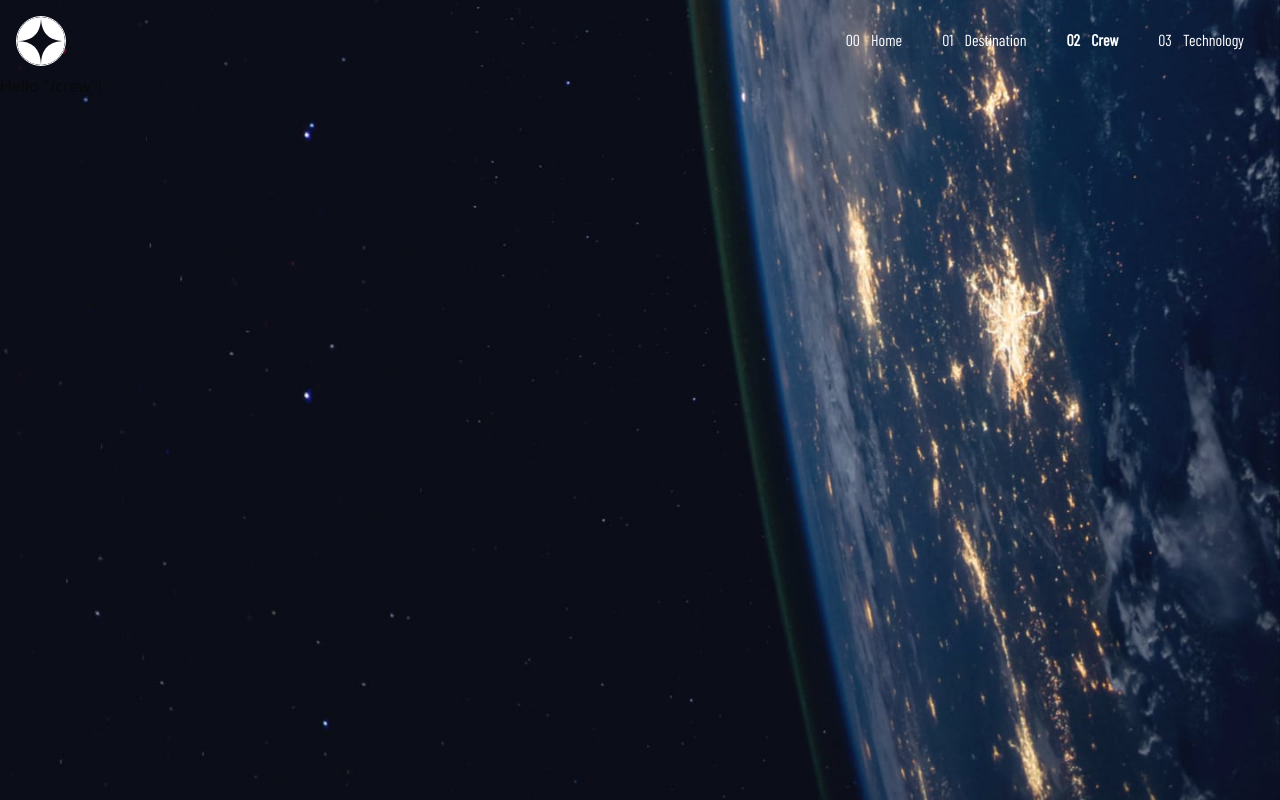
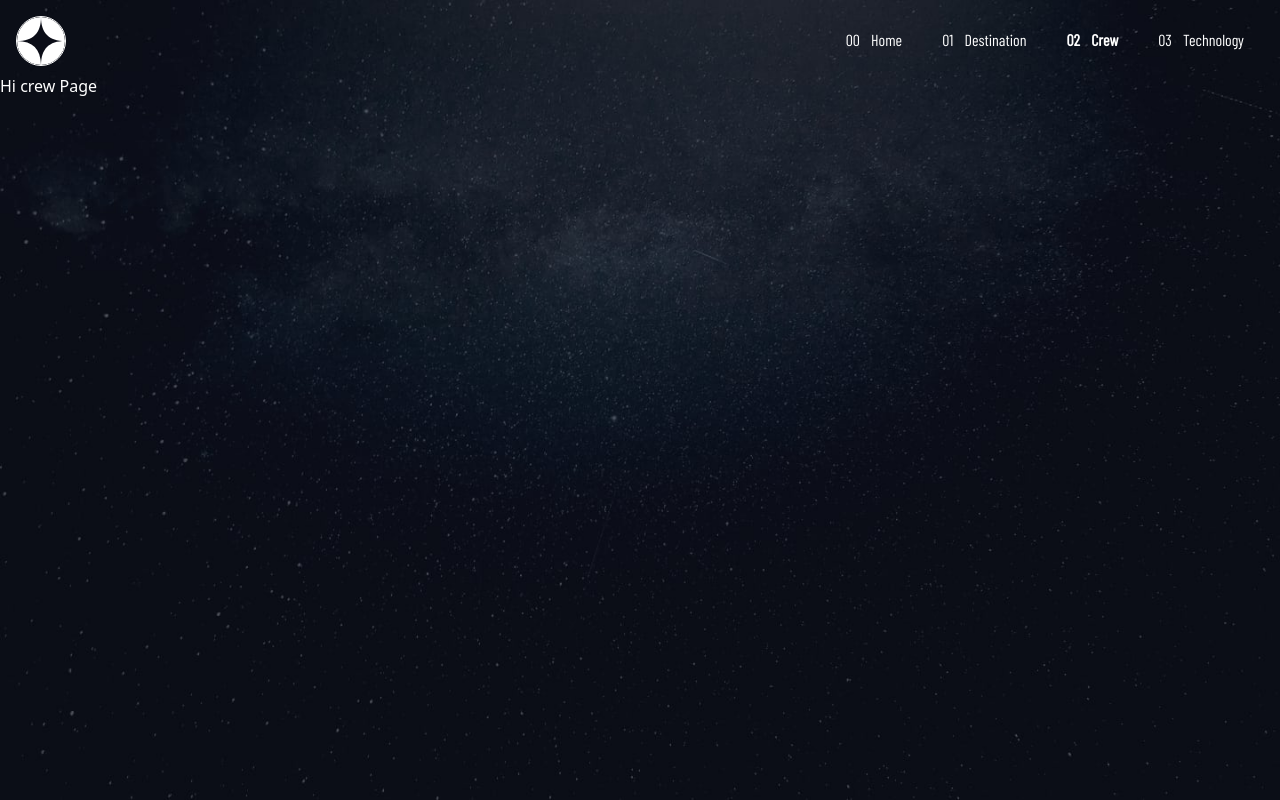
Before and after one commit to kachi-jasperD/space-tourism-website, a React (Vite) app: page /crew in a window 1280 px wide. Built offline with nearby package versions, Linux system fonts and the light colour scheme.

Commit message:
sharedBackground for other Menu Items

```diff
--- /dev/null
+++ b/src/pages/Home.tsx
@@ -0,0 +1,30 @@
+import backgroundDesktop from "/assets/home/background-home-desktop.jpg";
+import backgroundMobile from "/assets/home/background-home-mobile.jpg";
+import backgroundTablet from "/assets/home/background-home-tablet.jpg";
+
+/* I made the background image fixed to allow text be displayed on it */
+
+const Home = () => {
+  return (
+    <>
+      {/* Mobile background Page */}
+      <div
+        className="fixed inset-0 bg-cover bg-center -z-10"
+        style={{ backgroundImage: `url(${backgroundMobile})` }}
+      ></div>
+
+      {/* Tablet background Page */}
+      <div
+        className="hidden md:block fixed inset-0 bg-cover bg-center -z-10"
+        style={{ backgroundImage: `url(${backgroundTablet})` }}
+      ></div>
+
+      {/* Desktop background Page */}
+      <div
+        className="hidden lg:block fixed inset-0 bg-cover bg-center -z-10"
+        style={{ backgroundImage: `url(${backgroundDesktop})` }}
+      ></div>
+    </>
+  );
+};
+export default Home;
--- a/src/pages/NavBar.tsx
+++ b/src/pages/NavBar.tsx
@@ -3,7 +3,7 @@ import logo from "/assets/shared/logo.svg";
 
 const NavBar = () => {
   return (
-    // <div className="relative z-10">
+    <>
       <div className="p-2 flex justify-between gap-2 mr-7 font-barlow-condensed">
         <img
           src={logo}
@@ -25,7 +25,7 @@ const NavBar = () => {
           </Link>
         </div>
       </div>
-    //  </div>
+    </>
   );
 };
 export default NavBar;
--- /dev/null
+++ b/src/pages/SharedBackground.tsx
@@ -0,0 +1,28 @@
+import sharedBackgroundDesktop from "/assets/destination/background-destination-desktop.jpg";
+import sharedBackgroundMobile from "/assets/destination/background-destination-mobile.jpg";
+import sharedBackgroundTablet from "/assets/destination/background-destination-tablet.jpg";
+
+const SharedBackground = () => {
+  return (
+    <>
+      {/* Mobile background Page */}
+      <div
+        className="fixed inset-0 bg-cover bg-center -z-10"
+        style={{ backgroundImage: `url(${sharedBackgroundMobile})` }}
+      ></div>
+
+      {/* Tablet background Page */}
+      <div
+        className="hidden md:block fixed inset-0 bg-cover bg-center -z-10"
+        style={{ backgroundImage: `url(${sharedBackgroundTablet})` }}
+      ></div>
+
+      {/* Desktop background Page */}
+      <div
+        className="hidden lg:block fixed inset-0 bg-cover bg-center -z-10"
+        style={{ backgroundImage: `url(${sharedBackgroundDesktop})` }}
+      ></div>
+    </>
+  );
+};
+export default SharedBackground;
--- a/src/routes/__root.tsx
+++ b/src/routes/__root.tsx
@@ -1,42 +1,34 @@
 import * as React from "react";
-import { Outlet, createRootRoute } from "@tanstack/react-router";
+import {
+  Outlet,
+  createRootRoute,
+  useRouterState,
+} from "@tanstack/react-router";
 import NavBar from "@/pages/NavBar";
 import menu from "/assets/shared/icon-hamburger.svg";
-import backgroundDesktop from "/assets/home/background-home-desktop.jpg";
-import backgroundMobile from "/assets/home/background-home-mobile.jpg";
-import backgroundTablet from "/assets/home/background-home-tablet.jpg";
+import Home from "@/pages/Home";
 
 export const Route = createRootRoute({
   component: RootComponent,
 });
 
 function RootComponent() {
+  // Access the current location using TanStack Router
+  const location = useRouterState({
+    select: (state) => state.location,
+  });
+
   return (
     <React.Fragment>
-      {/* I made the background image fixed to allow text be displayed on it */}
-
-      {/* Mobile background Page */}
-      <div
-        className="fixed inset-0 bg-cover bg-center -z-10"
-        style={{ backgroundImage: `url(${backgroundMobile})` }}
-      ></div>
-
-      {/* Tablet background Page */}
-      <div
-        className="hidden md:block fixed inset-0 bg-cover bg-center -z-10"
-        style={{ backgroundImage: `url(${backgroundTablet})` }}
-      ></div>
-
-      {/* Desktop background Page */}
-      <div
-        className="hidden lg:block fixed inset-0 bg-cover bg-center -z-10"
-        style={{ backgroundImage: `url(${backgroundDesktop})` }}
-      ></div>
+      {/* Only show Home when at "/" */}
+      {location.pathname === "/" && <Home />}
 
       {/* This is the navigation menu links */}
       <NavBar />
+
       {/* This is the menu icons */}
       <img src={menu} alt="" className="absolute top-5 right-5 md:hidden" />
+
       <Outlet />
     </React.Fragment>
   );
--- a/src/routes/crew.tsx
+++ b/src/routes/crew.tsx
@@ -1,9 +1,15 @@
-import { createFileRoute } from '@tanstack/react-router'
+import SharedBackground from "@/pages/SharedBackground";
+import { createFileRoute } from "@tanstack/react-router";
 
-export const Route = createFileRoute('/crew')({
+export const Route = createFileRoute("/crew")({
   component: RouteComponent,
-})
+});
 
 function RouteComponent() {
-  return <div>Hello "/crew"!</div>
+  return (
+    <div>
+      <SharedBackground />
+      <p className="text-white">Hi crew Page</p>
+    </div>
+  );
 }
--- a/src/routes/destination.tsx
+++ b/src/routes/destination.tsx
@@ -1,9 +1,15 @@
-import { createFileRoute } from '@tanstack/react-router'
+import SharedBackground from "@/pages/SharedBackground";
+import { createFileRoute } from "@tanstack/react-router";
 
-export const Route = createFileRoute('/destination')({
+export const Route = createFileRoute("/destination")({
   component: Destination,
-})
+});
 
 function Destination() {
-  return <div className="text-white">Hello "/destination"!</div>;
+  return (
+    <div>
+      <SharedBackground />
+      <p className="text-white">Hi destination Page</p>
+    </div>
+  );
 }
--- a/src/routes/technology.tsx
+++ b/src/routes/technology.tsx
@@ -1,3 +1,4 @@
+import SharedBackground from "@/pages/SharedBackground";
 import { createFileRoute } from "@tanstack/react-router";
 
 export const Route = createFileRoute("/technology")({
@@ -5,5 +6,10 @@ export const Route = createFileRoute("/technology")({
 });
 
 function Technology() {
-  return <div className="text-white">Hello "/technology"!</div>;
+  return (
+    <div>
+      <SharedBackground />
+      <p className="text-white">Hi technology Page</p>
+    </div>
+  );
 }
```
Also changed, not shown: 1 other file (tests, documents, lock files or other folders). Lines whose indentation alone changed are shown as unchanged.
